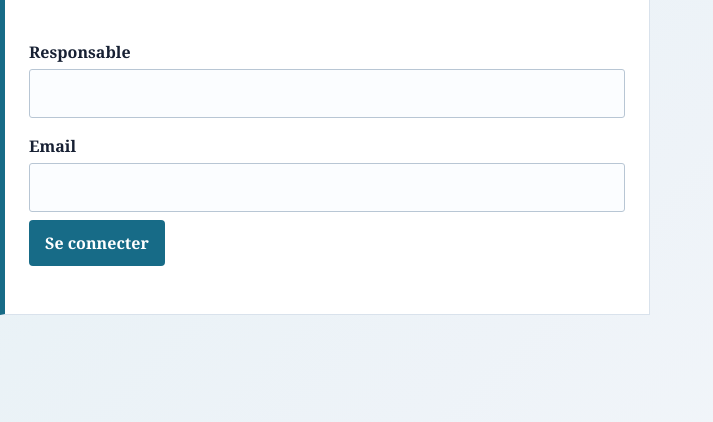
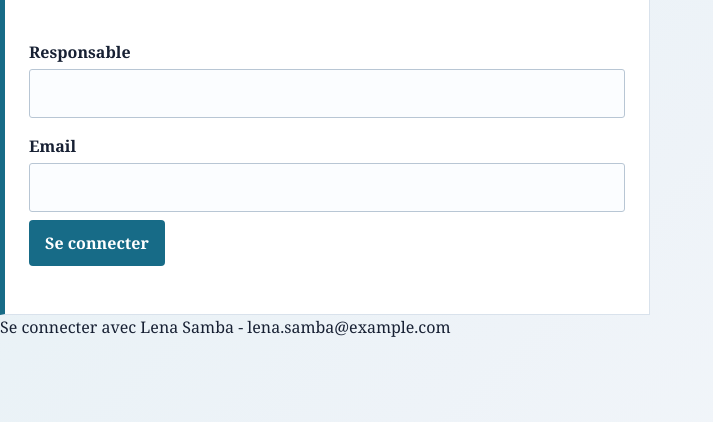
Before and after one commit to iamlenasamba-cyber/projetWeekend5-6Sept, a PHP site: page /templates/responsable/login.php in a window 1280 px wide. Shown: the part 95-517 px from the top of the page, without its empty margins (0-713 px from the left). Run offline with PHP 8.4, Linux system fonts and the light colour scheme.

Commit message:
feat:ajout du bonus

```diff
--- a/templates/responsable/login.php
+++ b/templates/responsable/login.php
@@ -22,6 +22,7 @@ $old = $_POST ?? [];
 
     <button type="submit">Se connecter</button>
 </form>
+<div>Se connecter avec Lena Samba - lena.samba@example.com</div>
 
 </body>
 </html>
```
